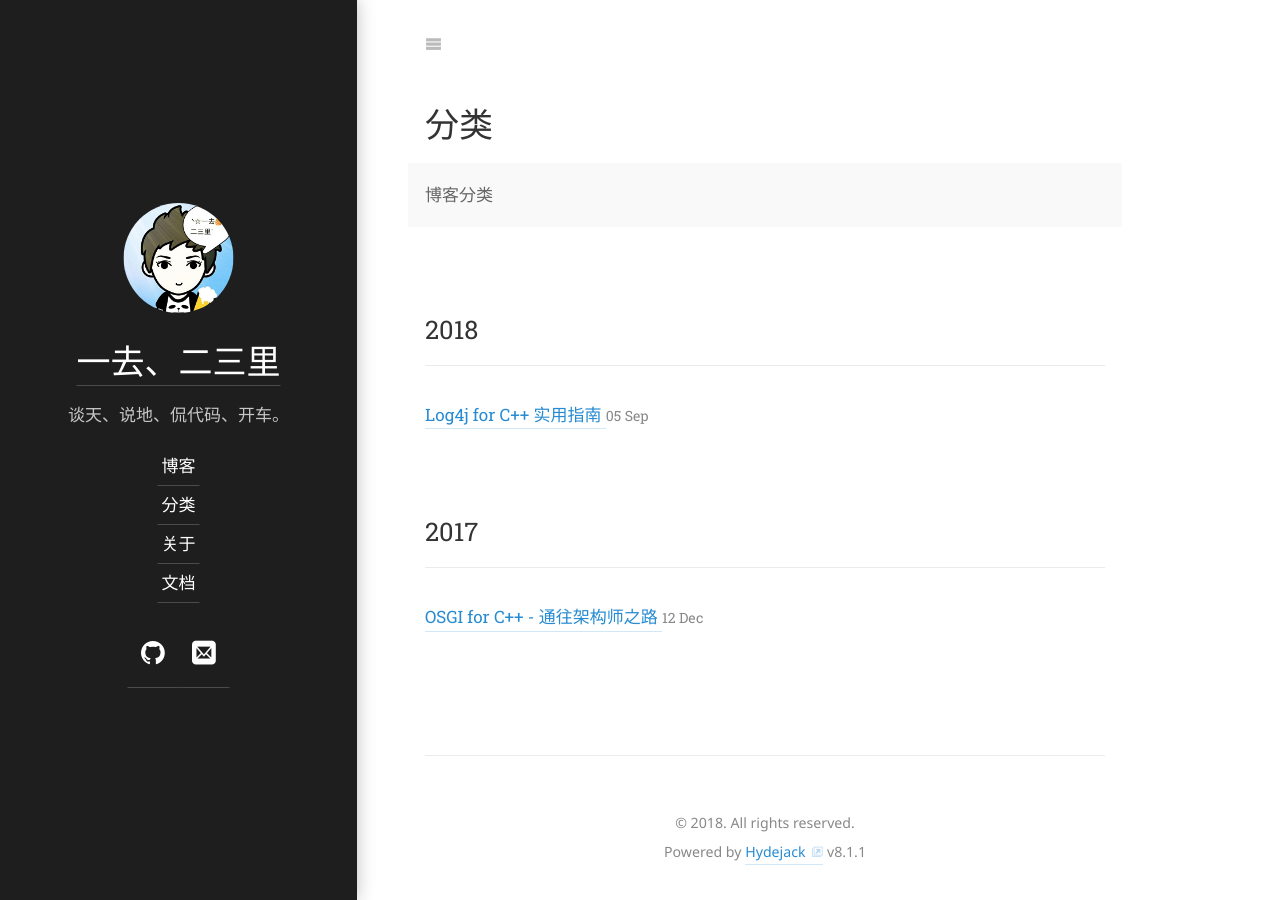
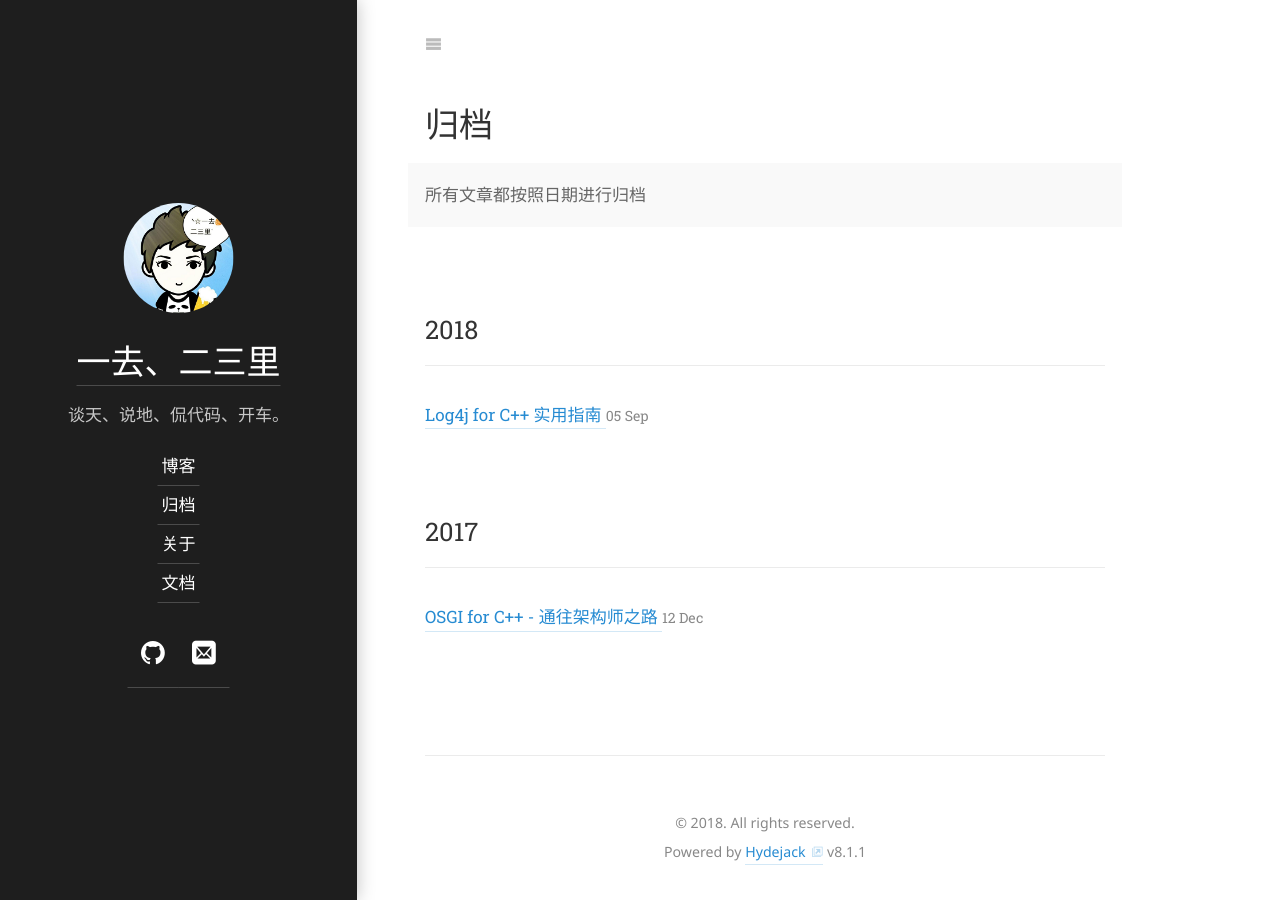
Before and after one commit to Waleon/Waleon.github.io, a Jekyll site: the page built from _featured_categories/archive.md, in a window 1280 px wide. Built offline with Jekyll 4.4.1, drawn with Linux system fonts in a browser that asks for light colours; some web fonts are replaced.

Commit message:
update blog

```diff
--- a/_featured_categories/categories.md
+++ b/_featured_categories/archive.md
@@ -1,11 +1,11 @@
 ---
 layout: list
-title: 分类
-slug: categories
+title: 归档
+slug: archive
 menu: true
 order: 2
 description: >
-  博客分类
+  所有文章都按照日期进行归档
 accent_color: rgb(38,139,210)
 accent_image:
   background: rgb(32,32,32)
```
Also changed, not shown: archive/_posts/2017-12-12-OSGI for C++.md (renamed from categories/_posts/2017-12-12-OSGI for C++.md), archive/_posts/2018-09-05-Log4j for C++.md (renamed from categories/_posts/2018-09-05-Log4j for C++.md).
